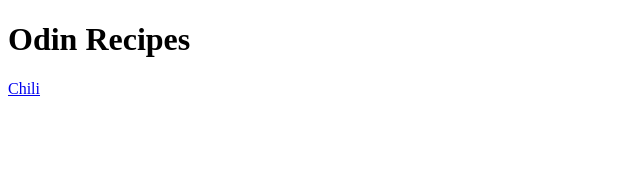
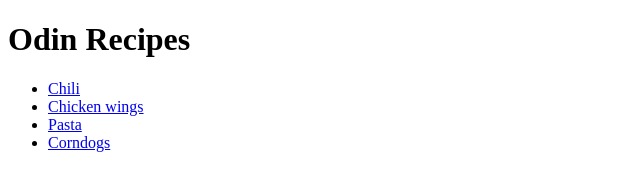
Before and after one commit to burizakc/odin-recipes, a plain HTML site: page index.html in a window 1280 px wide. Shown: the whole page, without its empty margins (0-640 px from the left). Drawn offline with Linux system fonts and the light colour scheme.

Commit message:
Fixed issue with double recipe

```diff
--- a/index.html
+++ b/index.html
@@ -8,6 +8,11 @@
   </head>
   <body>
     <h1>Odin Recipes</h1>
-    <p><a href="recipes/chili.html">Chili</a></p>
+    <ul>
+      <li><a href="recipes/chili.html">Chili</a></li>
+      <li><a href="recipes/Chickenwings.html">Chicken wings</a></li>
+      <li><a href="recipes/pasta.html">Pasta</a></li>
+      <li><a href="recipes/Corndogs.html">Corndogs</a></li>
+    </ul>
   </body>
 </html>
```
Also changed, not shown: recipes/chili.html (+1 -1 lines).
